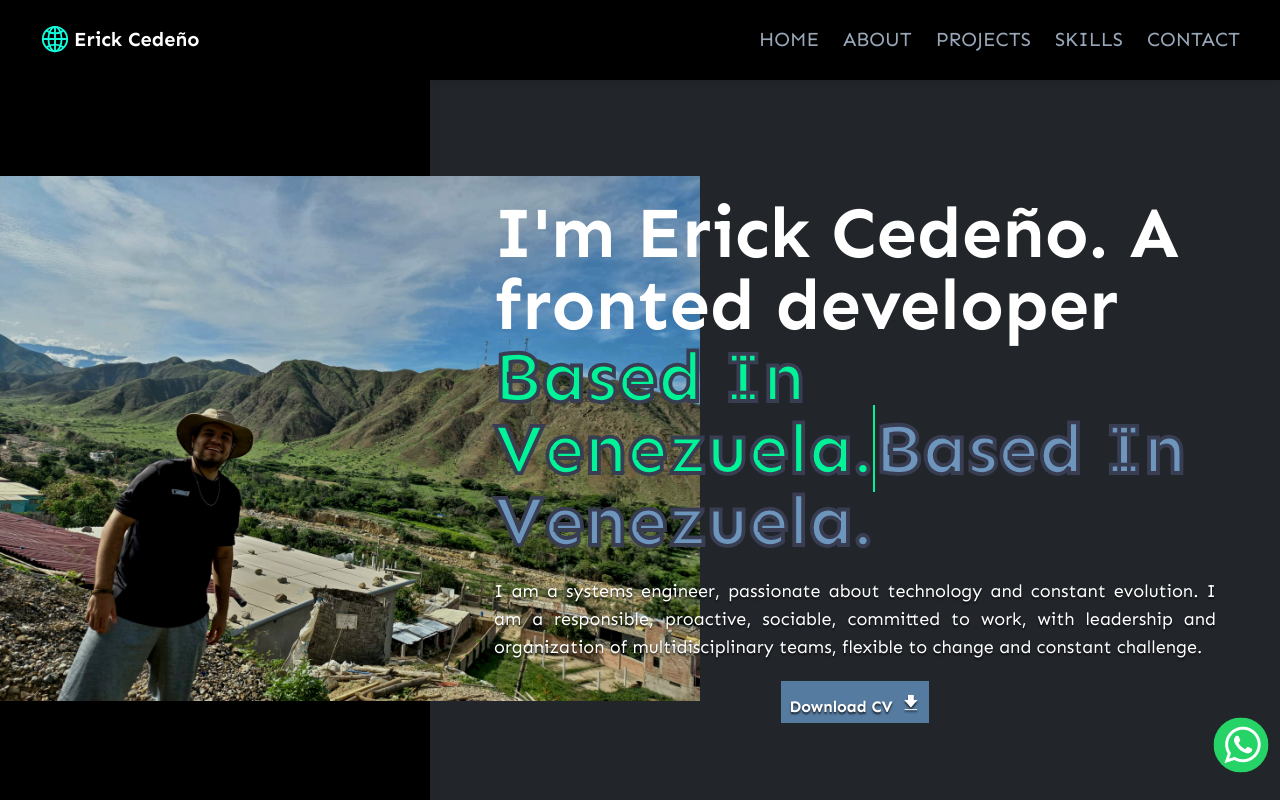
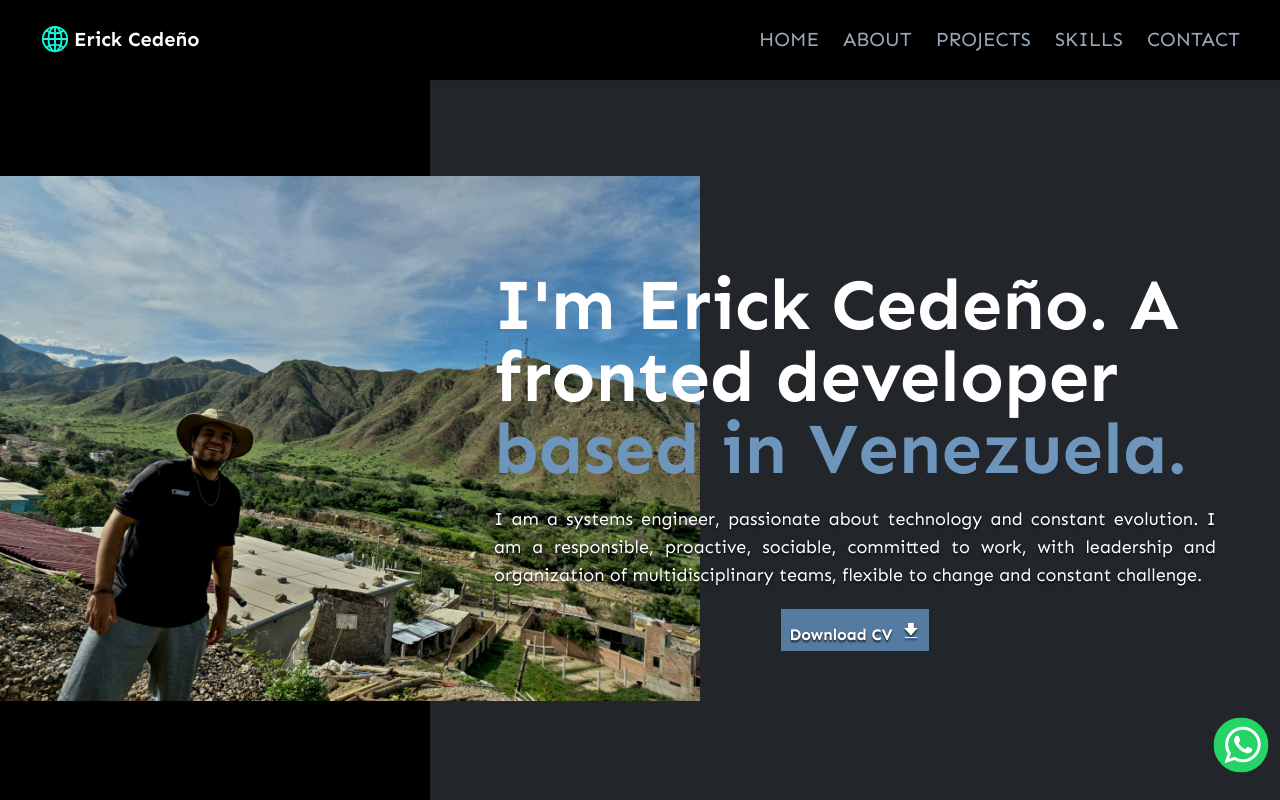
Before and after one commit to ErickCoder/portfolio, a React (Vite) app: page / in a window 1280 px wide. Shown: the top 800 px of the page. Built offline with nearby package versions, Linux system fonts and the light colour scheme.

Commit message:
Solved errors 2.0

```diff
--- a/src/components/NavBarResponsive.jsx
+++ b/src/components/NavBarResponsive.jsx
@@ -38,7 +38,7 @@ const NavBarResponsive = () => {
         {
           Links.map((link)=>(
             <li key={link.name} className='md:ml-6 text-xl md:my-0 my-7'>
-              <a href={link.link} className='text-[#98a7b8] hover:text-black md:py-4 duration-500'>{link.name}</a>
+              <a href={link.link} className='text-[#98a7b8] hover:text-[#639cdd] hover:font-semibold md:py-4 duration-500'>{link.name}</a>
             </li>
           ))
         }
--- a/src/components/Presentation.jsx
+++ b/src/components/Presentation.jsx
@@ -46,7 +46,7 @@ const Presentation = () => {
           <div className="flex flex-col md:p-11 lg:p-14 xl:p-16 min-[1600px]:p-4 gap-5 p-5 md:justify-center md:z-10">
             <h1 className="text-3xl font-bold md:text-4xl lg:text-5xl xl:text-7xl min-[1600px]:text-8xl  text-white ">
               I'm Erick Cedeño. A fronted developer{" "}
-              <span data-text='based in Venezuela.' className="based  text-[#6e95bc]">based in Venezuela. </span>
+              <span data-text='based in Venezuela.' className="text-[#6e95bc]">based in Venezuela. </span>
             </h1>
             <p className="color__text lg:text-lg min-[1700px]:text-lg text-[#ffffff] text-justify">
               I am a systems engineer, passionate about technology and
```
